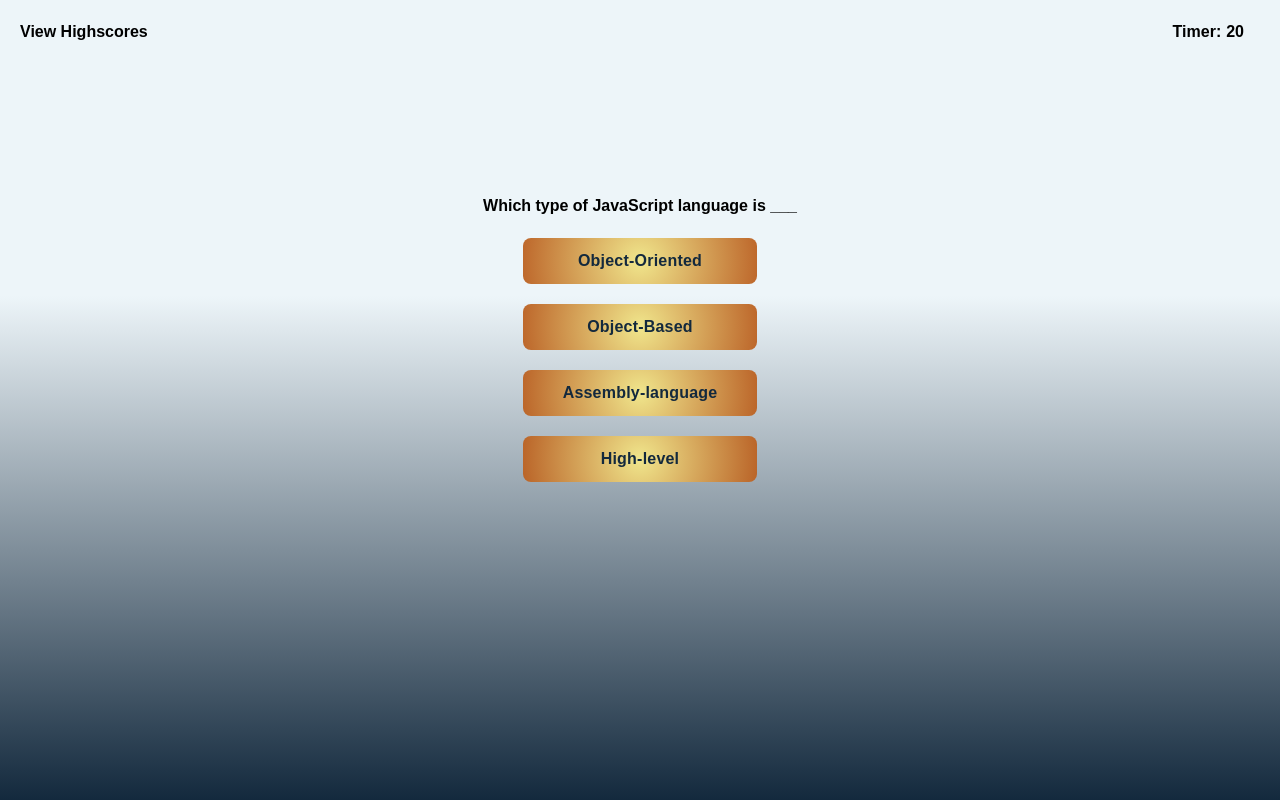
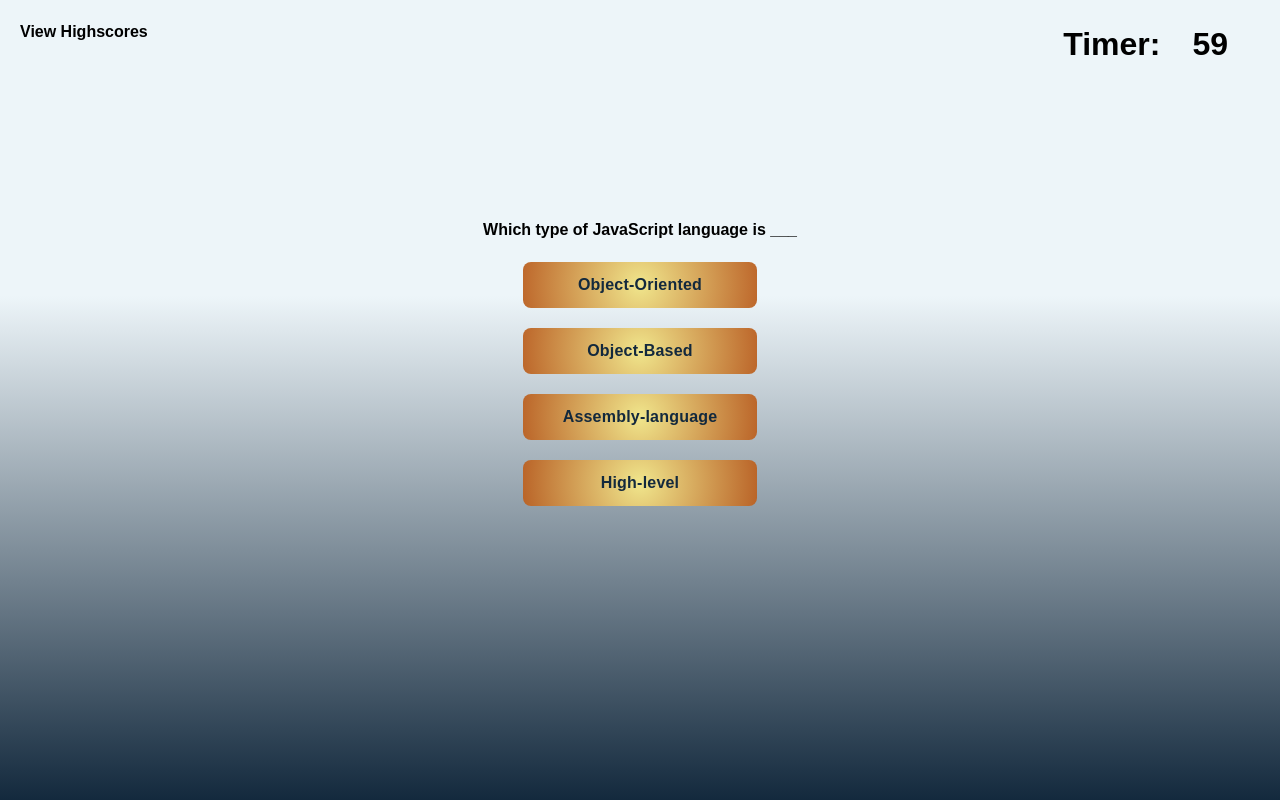
Before and after one commit to jcarait/javascript-coding-quiz-challenge, a plain HTML site: page index.html in a window 1280 px wide. Both pictures are taken after a click on the button "Begin Quiz". Drawn offline with Linux system fonts and the light colour scheme.

Commit message:
added countdown function to timer and penalty of 5 seconds for each incorrect answer

```diff
--- a/assets/css/style.css
+++ b/assets/css/style.css
@@ -42,9 +42,10 @@ h2 {
 }
 
 h3 {
-    display:flex;
+    display: flex;
     margin: 20px 20px 20px auto;
     font-weight: 700;
+    font-size: 2em;
 }
 
 h4 {
@@ -121,7 +122,8 @@ button {
   }
 
 #timer {
-    margin-right: 1em;
+    margin: 0 1em;
+    font-size: 1em;
 }
 
 #message {
--- a/assets/js/script.js
+++ b/assets/js/script.js
@@ -3,7 +3,7 @@ var introContainer = document.getElementsByClassName("intro-container");
 var wrapper = document.getElementsByClassName("wrapper");
 var highScores = document.getElementById("high-scores")
 var countdownDisplay = document.getElementById("countdown");
-var timer = document.getElementById("timer");
+var timerEl = document.getElementById("timer");
 var mainTitle = document.getElementById("main-heading");
 var introText = document.getElementById("intro");
 var question = document.getElementById("question");
@@ -51,7 +51,7 @@ function renderQnA() {
 }
 
 
-//checks for answer
+//checks for answer and generates next question
 function checkAnswer(event) {
     var element = event.target;
 
@@ -63,6 +63,7 @@ function checkAnswer(event) {
         score = score+100;
     } else {
         feedback.textContent = "Wrong!";
+        timeLeft = timeLeft-5;
     }
   }
   questionIndex++;
@@ -76,6 +77,19 @@ function checkAnswer(event) {
 
 };
 
+function countdown () {
+    timeLeft = 60;
+
+    var timeInterval = setInterval(function () {
+        if (timeLeft > 0) {
+            timerEl.textContent = timeLeft;
+            timeLeft--;
+        } else {
+            clearInterval(timeInterval);
+        }
+    }, 1000);
+}
+
 
 
 
@@ -84,5 +98,6 @@ function checkAnswer(event) {
 startBtn.addEventListener("click", function () {
     clearIntro();
     renderQnA();
+    countdown();
     // initQuiz();
 });
--- a/index.html
+++ b/index.html
@@ -12,7 +12,7 @@
 <body>
   <header>
     <h2 id="high-scores">View Highscores</h2>
-    <h3 id="countdown">Timer: <p id="timer">20</p>
+    <h3 id="countdown">Timer: <p id="timer"></p>
     </h3>
   </header>
   <main>
```
